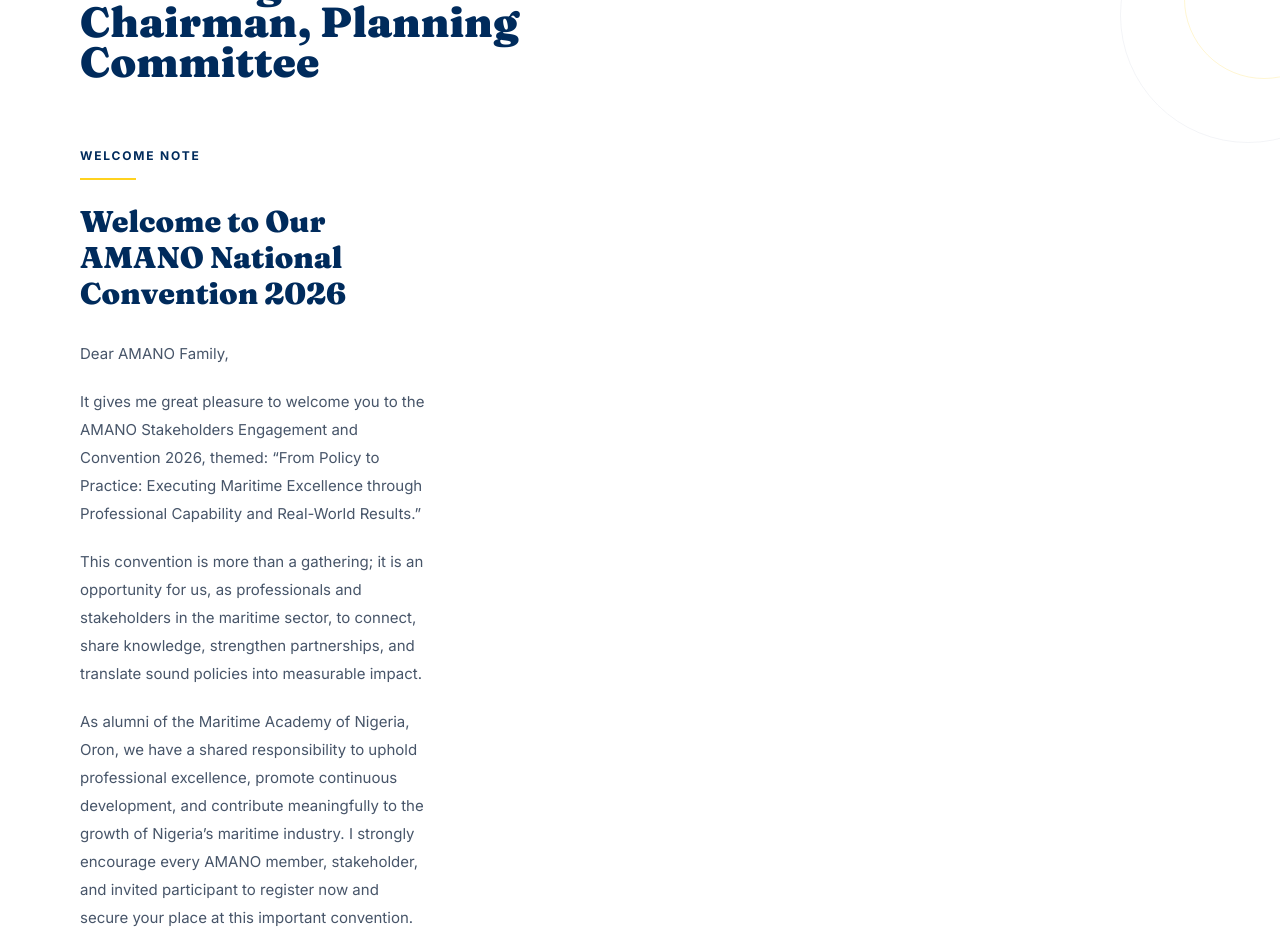
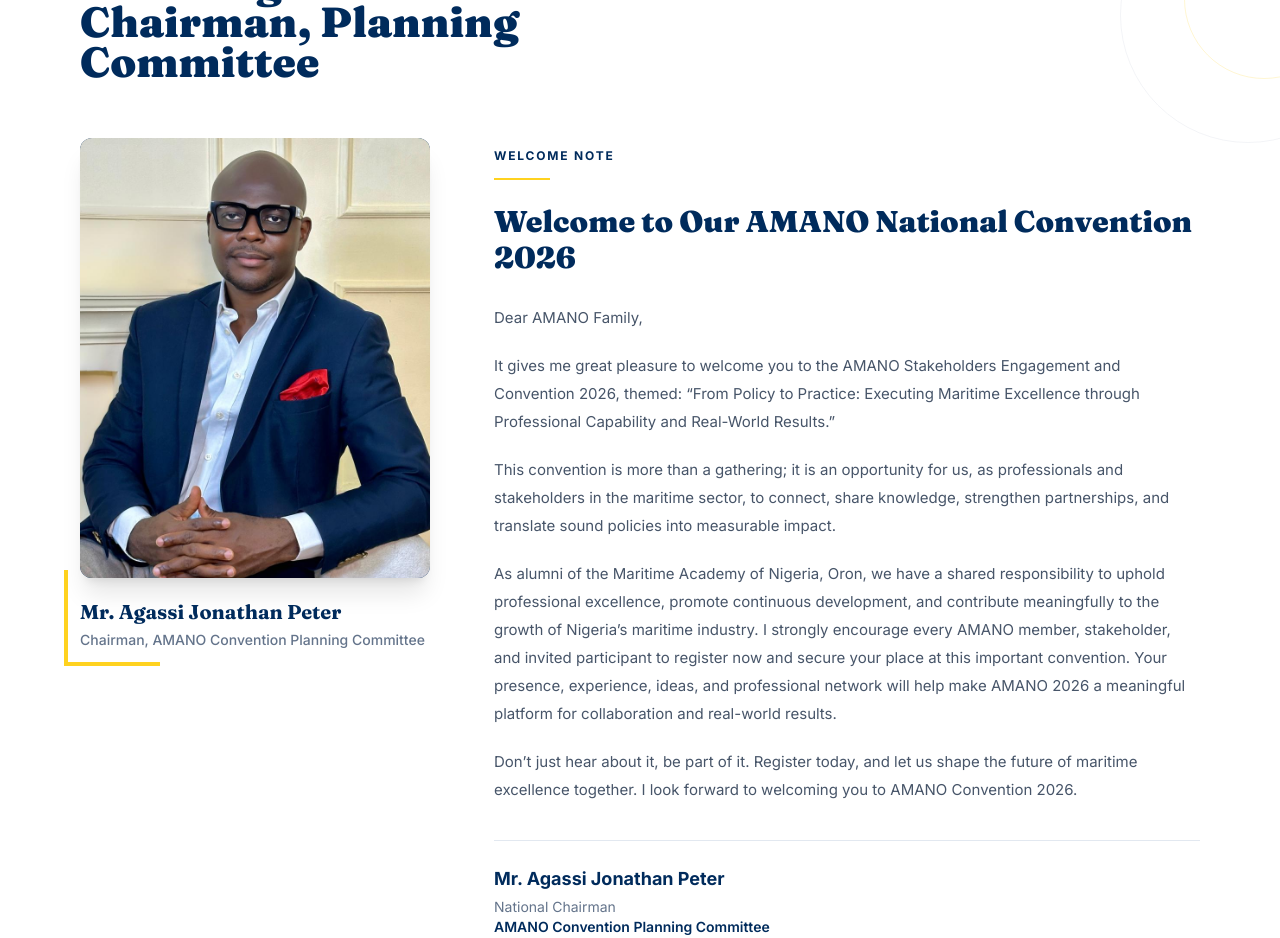
Before and after one commit to Emitis12/amano, a React (Vite) app: page / in a window 1280 px wide. Shown: the part 1080-2018 px from the top of the page. Built offline with nearby package versions, Linux system fonts and the light colour scheme.

Commit message:
Update WelcomeNote.jsx

```diff
--- a/src/components/WelcomeNote.jsx
+++ b/src/components/WelcomeNote.jsx
@@ -29,22 +29,22 @@
           {/* =======================================================
               CHAIRMAN IMAGE
           ======================================================= */}
-        {/* <div className="relative">
+        <div className="relative">
 
             {/* Decorative Gold Corner */}
             <div className="absolute -bottom-4 -left-4 z-0 h-24 w-24 border-b-[4px] border-l-[4px] border-[#FFD21F]" />
 
             {/* Image Container */}
-           {/* <div className="relative z-10 overflow-hidden rounded-xl bg-[#002B5C] shadow-xl">
+           <div className="relative z-10 overflow-hidden rounded-xl bg-[#002B5C] shadow-xl">
               <img
-                src="/speaker53.png"
+                src="/speaker81.jpg"
                 alt="National Chairman of AMANO"
                 className="h-[440px] w-full object-cover object-top"
               />
-            </div> */}
+            </div>
 
             {/* Chairman Details */}
-            {/* <div className="relative z-10 mt-5">
+            <div className="relative z-10 mt-5">
               <h3 className="text-xl font-bold text-[#002B5C]">
                 Mr. Agassi Jonathan Peter
               </h3>
@@ -53,7 +53,7 @@
                 Chairman, AMANO Convention Planning Committee
               </p>
             </div>
-          </div> */}
+          </div>
 
           {/* =======================================================
               WELCOME MESSAGE
```
